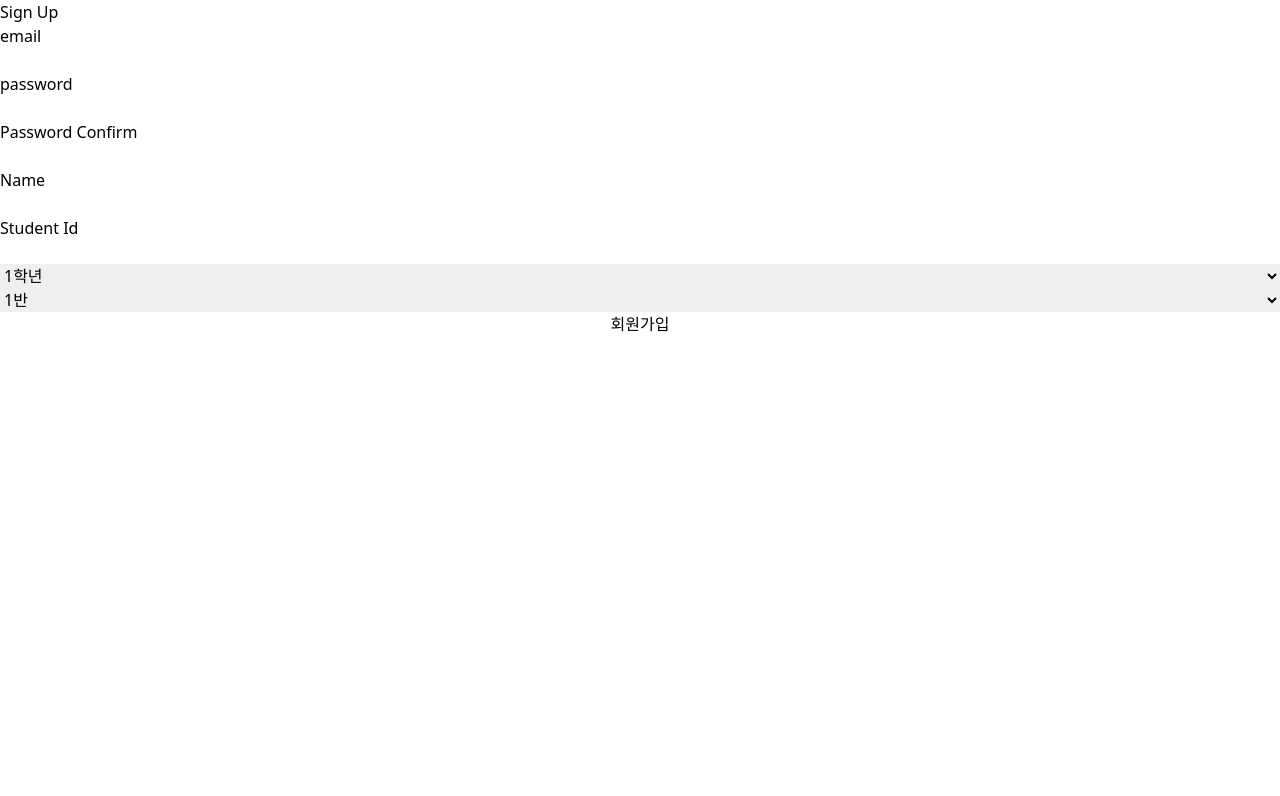
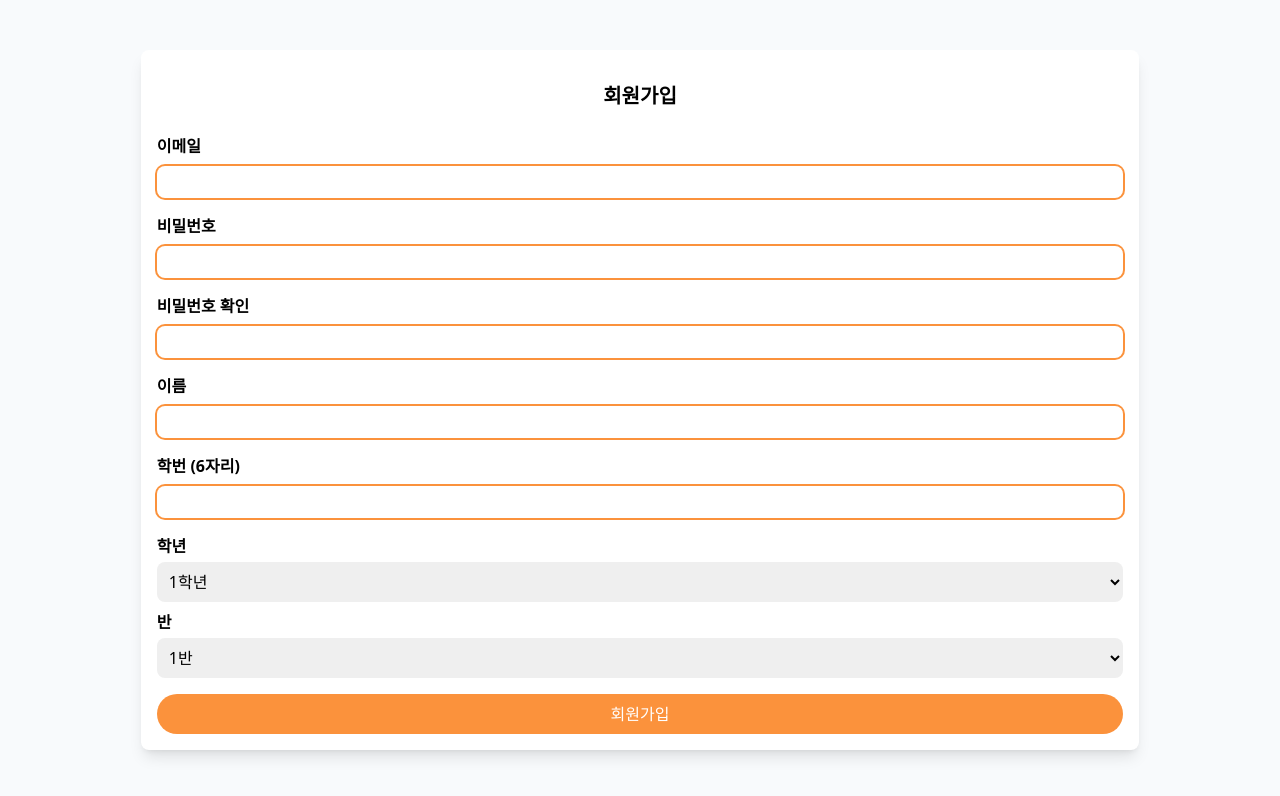
Before and after one commit to jhyunwoo/sanote-web, a Next.js app: page /auth/signup in a window 1280 px wide. Shown: the top 796 px of the page. Built offline with nearby package versions, Linux system fonts and the light colour scheme; what pocketbase would draw is missing.

Commit message:
start student page

```diff
--- a/app/auth/confirm-password-reset/page.tsx
+++ b/app/auth/confirm-password-reset/page.tsx
@@ -1,12 +1,23 @@
+import Link from "next/link"
+
 export default function ConfirmPasswordReset() {
 	return (
 		<div className="w-full min-h-screen bg-slate-50 flex flex-col justify-center items-center p-4">
 			<div className="p-4 rounded-lg flex flex-col justify-center items-center bg-white shadow-lg">
 				<div className="text-xl font-semibold mb-2">비밀번호 초기화</div>
 				<div>비밀번호 초기화 메일을 확인해주세요.</div>
-				{/* <button className="mt-4 p-1 px-4 rounded-full text-orange-400 hover:text-orange-500 transition duration-200">
+				<Link
+					href={"/auth/signin"}
+					className="mt-4 p-1 px-4 rounded-full text-white font-semibold bg-orange-400 hover:bg-orange-500 transition duration-200"
+				>
+					로그인
+				</Link>
+				<Link
+					href={"/auth/request-password-reset"}
+					className=" p-1 px-4 rounded-full text-orange-400 hover:text-orange-500 transition duration-200"
+				>
 					이메일 재요청
-				</button> */}
+				</Link>
 			</div>
 		</div>
 	)
--- a/app/auth/signup/InputArea.tsx
+++ b/app/auth/signup/InputArea.tsx
@@ -48,16 +48,18 @@ export default function SignUpInputArea() {
 	}
 
 	return (
-		<div>
+		<div className="w-full">
 			<form onSubmit={handleSubmit(onSubmit)} className="flex flex-col">
-				<div>email</div>
+				<div className="text-base font-semibold mt-2 mb-1">이메일</div>
 				<input
 					type="email"
 					{...register("email", {
 						required: { value: true, message: "이메일을 입력해주세요" },
 					})}
+					className="ring-2 ring-orange-400 hover:ring-offset-1 transition duration-200 p-1 px-2 rounded-lg mt-1 mb-2 outline-none"
 				/>
-				<div>password</div>
+				{errors.email && <span className="text-sm text-red-400">{errors.email.message}</span>}
+				<div className="text-base font-semibold mt-2 mb-1">비밀번호</div>
 				<input
 					type="password"
 					{...register("password", {
@@ -67,9 +69,10 @@ export default function SignUpInputArea() {
 							message: "비밀번호는 8자리 이상으로 설정해야합니다.",
 						},
 					})}
+					className="ring-2 ring-orange-400 hover:ring-offset-1 transition duration-200 p-1 px-2 rounded-lg mt-1 mb-2 outline-none"
 				/>
-				{errors.password && <span>{errors.password.message}</span>}
-				<div>Password Confirm</div>
+				{errors.password && <span className="text-sm text-red-400">{errors.password.message}</span>}
+				<div className="text-base font-semibold mt-2 mb-1">비밀번호 확인</div>
 				<input
 					type="password"
 					{...register("passwordConfirm", {
@@ -79,47 +82,85 @@ export default function SignUpInputArea() {
 							message: "비밀번호는 8자리 이상으로 설정해야합니다.",
 						},
 					})}
+					className="ring-2 ring-orange-400 hover:ring-offset-1 transition duration-200 p-1 px-2 rounded-lg mt-1 mb-2 outline-none"
 				/>
-				{errors.passwordConfirm && <span>{errors.passwordConfirm.message}</span>}
-				<div>Name</div>
+				{errors.passwordConfirm && <span className="text-sm text-red-400">{errors.passwordConfirm.message}</span>}
+				<div className="text-base font-semibold mt-2 mb-1">이름</div>
 				<input
 					{...register("name", {
 						required: { value: true, message: "이름을 입력해주세요." },
 					})}
+					className="ring-2 ring-orange-400 hover:ring-offset-1 transition duration-200 p-1 px-2 rounded-lg mt-1 mb-2 outline-none"
 				/>
-				{errors.name && <span>{errors.name.message}</span>}
+				{errors.name && <span className="text-sm text-red-400">{errors.name.message}</span>}
 
-				<div>Student Id</div>
+				<div className="text-base font-semibold mt-2 mb-1">학번 (6자리)</div>
 				<input
 					type="number"
 					{...register("studentId", {
 						required: { value: true, message: "학번을 입력해주세요." },
 					})}
+					className="ring-2 ring-orange-400 hover:ring-offset-1 transition duration-200 p-1 px-2 rounded-lg mt-1 mb-2 outline-none"
 				/>
-				{errors.studentId && <span>{errors.studentId.message}</span>}
-
-				<select {...register("year")}>
-					<option value={1}>1학년</option>
-					<option value={2}>2학년</option>
-					<option value={3}>3학년</option>
+				{errors.studentId && <span className="text-sm text-red-400">{errors.studentId.message}</span>}
+				<div className="text-base font-semibold mt-2 mb-1">학년</div>
+				<select {...register("year")} className="outline-none p-2 rounded-lg focus:ring-2 ring-orange-400">
+					<option className="p-1 rounded-lg" value={1}>
+						1학년
+					</option>
+					<option className="p-1 rounded-lg" value={2}>
+						2학년
+					</option>
+					<option className="p-1 rounded-lg" value={3}>
+						3학년
+					</option>
+				</select>
+				<div className="text-base font-semibold mt-2 mb-1">반</div>
+				<select {...register("class")} className="outline-none p-2 rounded-lg focus:ring-2 ring-orange-400">
+					<option className="p-1 rounded-lg" value={1}>
+						1반
+					</option>
+					<option className="p-1 rounded-lg" value={2}>
+						2반
+					</option>
+					<option className="p-1 rounded-lg" value={3}>
+						3반
+					</option>
+					<option className="p-1 rounded-lg" value={4}>
+						4반
+					</option>
+					<option className="p-1 rounded-lg" value={5}>
+						5반
+					</option>
+					<option className="p-1 rounded-lg" value={6}>
+						6반
+					</option>
+					<option className="p-1 rounded-lg" value={7}>
+						7반
+					</option>
+					<option className="p-1 rounded-lg" value={8}>
+						8반
+					</option>
+					<option className="p-1 rounded-lg" value={9}>
+						9반
+					</option>
+					<option className="p-1 rounded-lg" value={10}>
+						10반
+					</option>
+					<option className="p-1 rounded-lg" value={11}>
+						11반
+					</option>
+					<option className="p-1 rounded-lg" value={12}>
+						12반
+					</option>
 				</select>
 
-				<select {...register("class")}>
-					<option value={1}>1반</option>
-					<option value={2}>2반</option>
-					<option value={3}>3반</option>
-					<option value={4}>4반</option>
-					<option value={5}>5반</option>
-					<option value={6}>6반</option>
-					<option value={7}>7반</option>
-					<option value={8}>8반</option>
-					<option value={9}>9반</option>
-					<option value={10}>10반</option>
-					<option value={11}>11반</option>
-					<option value={12}>12반</option>
-				</select>
-
-				<button type="submit">회원가입</button>
+				<button
+					type="submit"
+					className="bg-orange-400 p-2 text-white hover:bg-orange-500 transition duration-200 rounded-full mt-4"
+				>
+					회원가입
+				</button>
 			</form>
 		</div>
 	)
--- a/app/auth/signup/page.tsx
+++ b/app/auth/signup/page.tsx
@@ -2,9 +2,11 @@ import SignUpInputArea from "./InputArea"
 
 export default function SignUp() {
 	return (
-		<div>
-			<div>Sign Up</div>
-			<SignUpInputArea />
+		<div className="w-full min-h-screen bg-slate-50 p-4 flex flex-col justify-center items-center ">
+			<div className="bg-white w-4/5 p-4 rounded-lg shadow-lg flex flex-col justify-center items-center">
+				<div className="text-xl font-semibold m-4">회원가입</div>
+				<SignUpInputArea />
+			</div>
 		</div>
 	)
 }
--- /dev/null
+++ b/app/components/BottomBar.tsx
@@ -0,0 +1,7 @@
+export default function BottomBar() {
+	return (
+		<div className="fixed p-4 flex justify-between bg-slate-50 rounded-t-2xl bottom-0 right-0 left-0 w-full">
+			<div>Home</div>
+		</div>
+	)
+}
--- a/app/layout.tsx
+++ b/app/layout.tsx
@@ -232,7 +232,7 @@ export const metadata = {
 export default function RootLayout({ children }: { children: React.ReactNode }) {
 	return (
 		<html lang="kr">
-			<body>
+			<body className="scrollbar-hide">
 				<Recoil>{children}</Recoil>
 			</body>
 		</html>
--- a/app/page.tsx
+++ b/app/page.tsx
@@ -1,14 +1,15 @@
 import SignOut from "./SignOut"
-import Push from "./components/Push"
 import ProtectedPage from "./components/ProtectedPage"
+import HeadBar from "./components/HeadBar"
+import BottomBar from "./components/BottomBar"
 
 export default function Home() {
 	return (
-		<div>
+		<div className="w-full min-h-screen p-4 bg-slate-50 flex flex-col pt-16">
 			<ProtectedPage />
-			<div>Home</div>
+			<HeadBar />
+			<BottomBar />
 			<SignOut />
-			<Push />
 		</div>
 	)
 }
--- a/package.json
+++ b/package.json
@@ -24,6 +24,7 @@
 		"react-dom": "18.2.0",
 		"react-hook-form": "^7.43.9",
 		"recoil": "^0.7.7",
+		"tailwind-scrollbar-hide": "^1.1.7",
 		"tailwindcss": "3.3.2",
 		"typescript": "5.0.4",
 		"web-push": "^3.5.0"
--- a/tailwind.config.js
+++ b/tailwind.config.js
@@ -1,18 +1,17 @@
 /** @type {import('tailwindcss').Config} */
 module.exports = {
 	content: [
-    './pages/**/*.{js,ts,jsx,tsx,mdx}',
-    './components/**/*.{js,ts,jsx,tsx,mdx}',
-    './app/**/*.{js,ts,jsx,tsx,mdx}',
+		"./pages/**/*.{js,ts,jsx,tsx,mdx}",
+		"./components/**/*.{js,ts,jsx,tsx,mdx}",
+		"./app/**/*.{js,ts,jsx,tsx,mdx}",
 	],
 	theme: {
 		extend: {
 			backgroundImage: {
-        'gradient-radial': 'radial-gradient(var(--tw-gradient-stops))',
-        'gradient-conic':
-          'conic-gradient(from 180deg at 50% 50%, var(--tw-gradient-stops))',
+				"gradient-radial": "radial-gradient(var(--tw-gradient-stops))",
+				"gradient-conic": "conic-gradient(from 180deg at 50% 50%, var(--tw-gradient-stops))",
 			},
 		},
 	},
-  plugins: [],
+	plugins: [require("tailwind-scrollbar-hide")],
 }
```
Also changed, not shown: 2 other files (tests, documents, lock files or other folders). Lines whose indentation alone changed are shown as unchanged.
